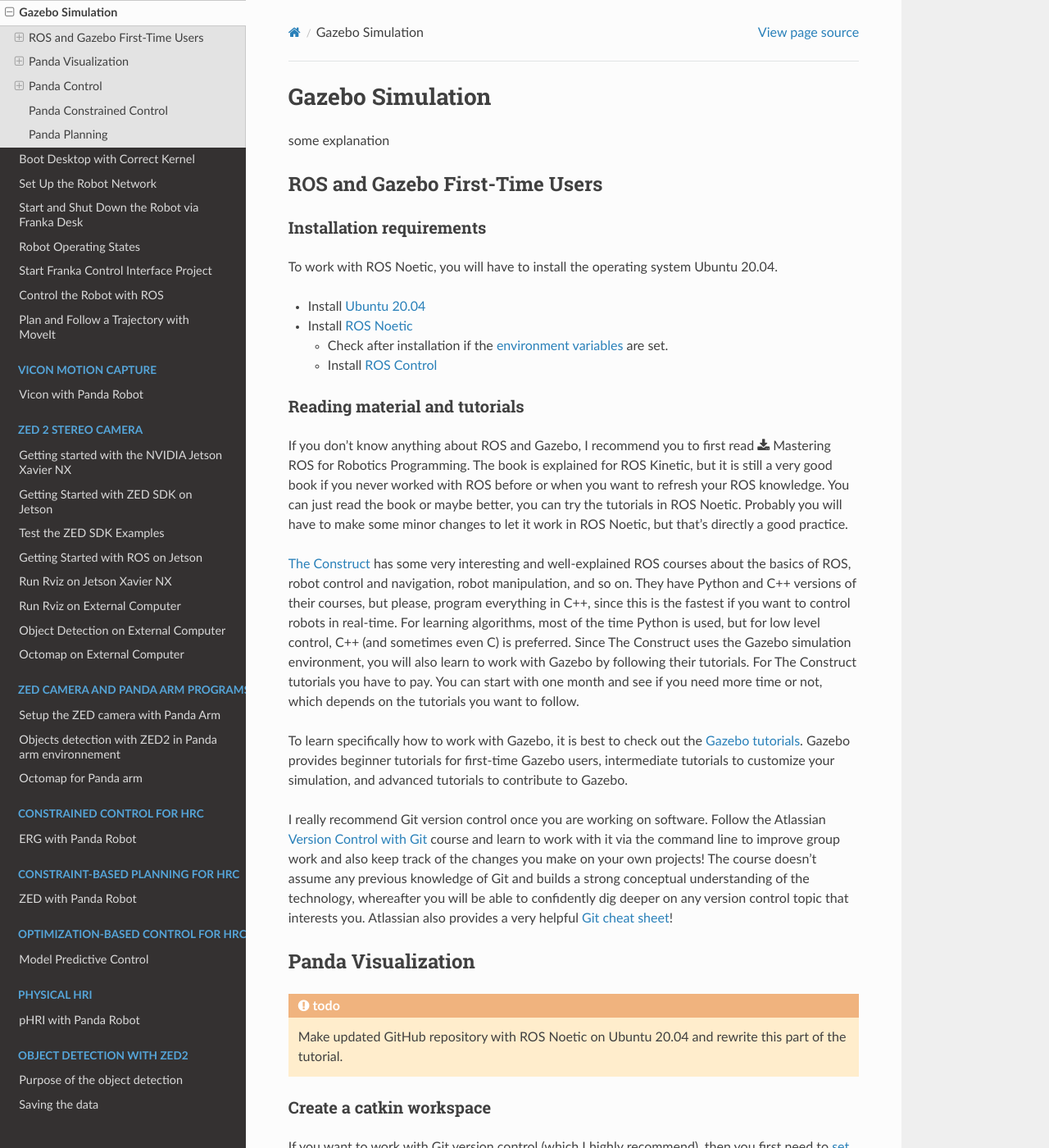
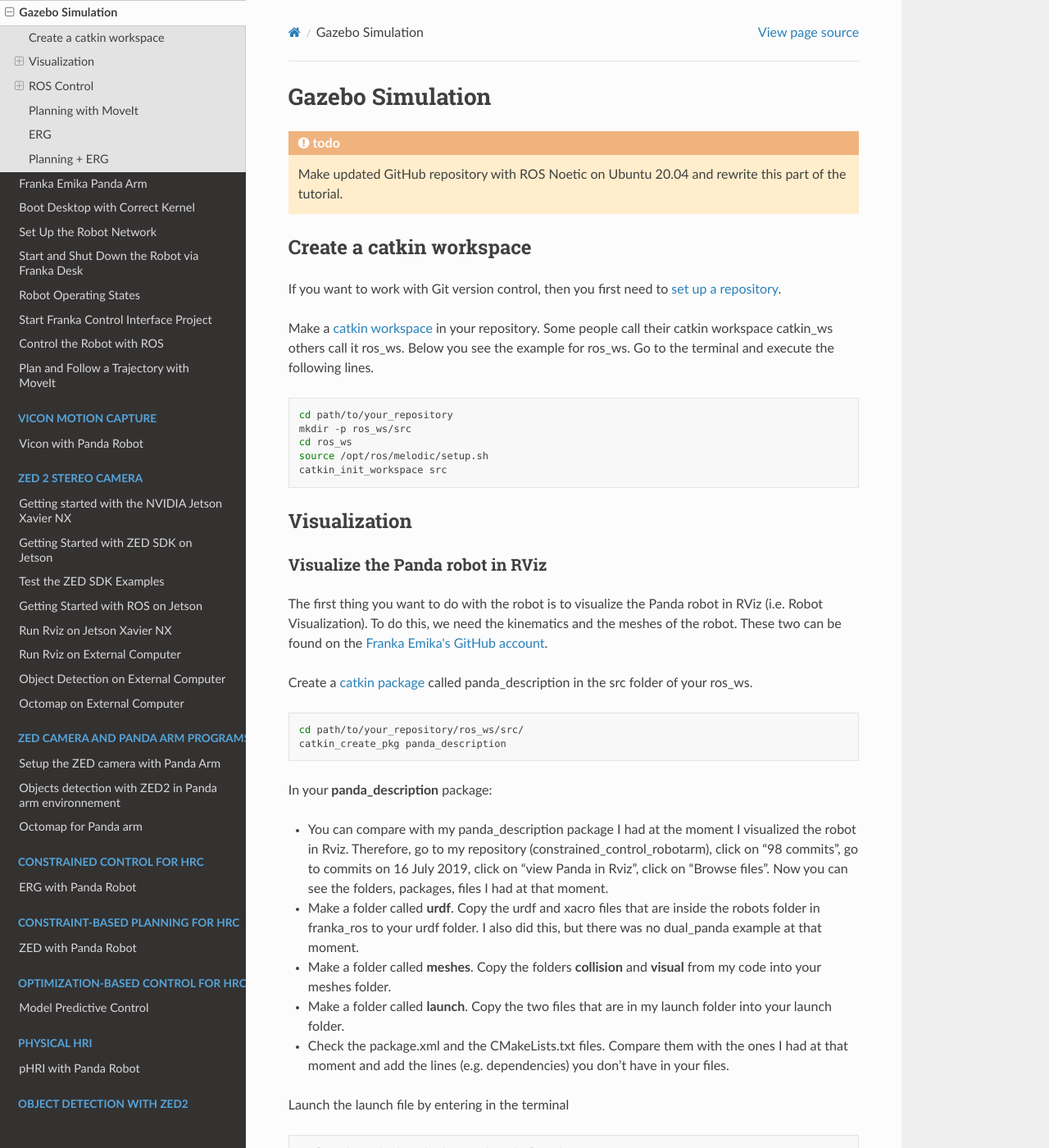
Before and after one commit to kmerckae/panda_safe_hrc_tutorial, a Sphinx documentation site: the page built from source/doc/gazebo_simulation/gazebo_simulation.rst, in a window 1280 px wide and 1400 px high. Shown: the whole window at 82% size. Built offline with Sphinx 7.4.7 and the Read the Docs theme 2.0.0, drawn with Linux system fonts in a browser that asks for light colours; some of the changed text lies outside the part shown.

Commit message:
add gazebo simulation page

```diff
--- a/source/gazebo_panda/gazebo_panda.rst
+++ b/source/doc/gazebo_simulation/gazebo_simulation.rst
@@ -4,94 +4,6 @@ Gazebo Simulation
 .. role:: raw-html(raw)
     :format: html
 
-some explanation
-
-
-.. _ROS_Gazebo_Beginner:
-
-ROS and Gazebo First-Time Users
---------------------------------
-
-Installation requirements
-^^^^^^^^^^^^^^^^^^^^^^^^^^
-
-To work with ROS Noetic, you will have to install the operating system Ubuntu 20.04.
-
-.. |install_ubuntu_20| raw:: html
-
-    <a href="https://ubuntu.com/download/desktop" target="_blank">Ubuntu 20.04</a>
-
-.. |install_ROS_Noetic| raw:: html
-
-    <a href="http://wiki.ros.org/noetic/Installation/Ubuntu" target="_blank">ROS Noetic</a>
-
-.. |InstallingandConfiguringROSEnvironment| raw:: html
-
-    <a href="http://wiki.ros.org/ROS/Tutorials/InstallingandConfiguringROSEnvironment" target="_blank">environment variables</a>
-
-.. |install_ROS_Control| raw:: html
-
-    <a href="http://wiki.ros.org/ros_control" target="_blank">ROS Control</a>
-
-
-
-*  Install |install_ubuntu_20|
-
-*  Install |install_ROS_Noetic|
-
-   *  Check after installation if the |InstallingandConfiguringROSEnvironment| are set.
-
-   *  Install |install_ROS_Control|
-
-Reading material and tutorials
-^^^^^^^^^^^^^^^^^^^^^^^^^^^^^^
-
-If you don't know anything about ROS and Gazebo, I recommend you to first read
-:download:`Mastering ROS for Robotics Programming  <doc/JCACACE-MASTERING_ROS_FOR_ROBOTICS_PROGRAMMING_SECOND_EDITION.pdf>`.
-The book is explained for ROS Kinetic, but it is still a very good book if you never worked with ROS before or when you want to refresh your ROS knowledge.
-You can just read the book or maybe better, you can try the tutorials in ROS Noetic.
-Probably you will have to make some minor changes to let it work in ROS Noetic, but that's directly a good practice.
-
-.. |theconstructsim| raw:: html
-
-    <a href="https://www.theconstructsim.com/robotigniteacademy_learnros/ros-courses-library/" target="_blank">The Construct</a>
-
-|theconstructsim| has some very interesting and well-explained ROS courses about the basics of ROS, robot control and navigation, robot manipulation, and so on.
-They have Python and C++ versions of their courses, but please, program everything in C++, since this is the fastest if you want to control robots in real-time.
-For learning algorithms, most of the time Python is used, but for low level control, C++ (and sometimes even C) is preferred.
-Since The Construct uses the Gazebo simulation environment, you will also learn to work with Gazebo by following their tutorials.
-For The Construct tutorials you have to pay. You can start with one month and see if you need more time or not, which depends on the tutorials you want to follow.
-
-.. |gazebo_sim_tutorials| raw:: html
-
-    <a href="http://gazebosim.org/tutorials" target="_blank">Gazebo tutorials</a>
-
-To learn specifically how to work with Gazebo, it is best to check out the |gazebo_sim_tutorials|.
-Gazebo provides beginner tutorials for first-time Gazebo users, intermediate tutorials to customize your simulation, and advanced tutorials to contribute to Gazebo.
-
-.. |atlassian_git_version_control| raw:: html
-
-    <a href="https://www.coursera.org/learn/version-control-with-git" target="_blank">Version Control with Git</a>
-
-
-I really recommend Git version control once you are working on software.
-Follow the Atlassian |atlassian_git_version_control| course and learn to work with it via the command line
-to improve group work and also keep track of the changes you make on your own projects!
-The course doesn't assume any previous knowledge of Git and builds a strong conceptual understanding of the technology,
-whereafter you will be able to confidently dig deeper on any version control topic that interests you.
-Atlassian also provides a very helpful |atlassian_git_cheat_sheet|!
-
-.. |atlassian_git_cheat_sheet| raw:: html
-
-    <a href="https://www.atlassian.com/git/tutorials/atlassian-git-cheatsheet" target="_blank">Git cheat sheet</a>
-
-
-
-
-.. _Gazebo_Panda_Visualization:
-
-Panda Visualization
-----------------------
 
 .. admonition:: todo
 
@@ -99,13 +11,13 @@ Panda Visualization
 
 
 Create a catkin workspace
-^^^^^^^^^^^^^^^^^^^^^^^^^^
+-------------------------
 
 .. |atlassian_setting_up_a_repository| raw:: html
 
     <a href="https://www.atlassian.com/git/tutorials/setting-up-a-repository" target="_blank">set up a repository</a>
 
-If you want to work with Git version control (which I highly recommend), then you first need to |atlassian_setting_up_a_repository|.
+If you want to work with Git version control, then you first need to |atlassian_setting_up_a_repository|.
 
 .. |ROS_create_a_workspace| raw:: html
 
@@ -148,14 +66,10 @@ In your **panda_description** package:
 *  You can compare with my panda_description package I had at the moment I visualized the robot in Rviz. Therefore, go to my repository (constrained_control_robotarm),
    click on "98 commits", go to commits on 16 July 2019, click on "view Panda in Rviz", click on "Browse files".
    Now you can see the folders, packages, files I had at that moment.
-
 *  Make a folder called **urdf**. Copy the urdf and xacro files that are inside the robots folder in franka_ros to your urdf folder.
    I also did this, but there was no dual_panda example at that moment.
-
 *  Make a folder called **meshes**. Copy the folders **collision** and **visual** from my code into your meshes folder.
-
 *  Make a folder called **launch**. Copy the two files that are in my launch folder into your launch folder.
-
 *  Check the package.xml and the CMakeLists.txt files. Compare them with the ones I had at that moment and add the lines (e.g. dependencies) you don't have in your files.
 
 
@@ -171,7 +85,6 @@ You can move the joints of this Panda robot by the joint_state_publisher GUI.
 .. admonition:: todo
 
 	Show video.
-
 
 
 Visualize the Panda robot in Gazebo
@@ -198,23 +111,16 @@ Now you can see the folders, packages, files I had at that moment.
 *  Adapt the **urdf** folder in your **panda_description** package. (take a look at my files from that moment!)
 
     *  panda_arm_hand.urdf: rigidly fix the base to the Gazebo world
-
     *  hand.xacro: add inertial values
-
     *  panda_arm.xacro: add inertial values + add joint damping
-
     *  panda.gazebo.xacro: new file with gazebo specifications
-
     *  panda_arm_hand.urdf.xacro: include panda.gazebo.xacro
 
 *  Make a catkin package called panda_gazebo in the src folder of your ros_ws.
-
 *  In your **panda_gazebo** package:
 
     *  Make a folder called **worlds**. Create a world file including a ground plane, a light source (sun), and a camera at a certain position and orientation
-
     *  Make a folder called **launch**. Create a launch file.
-
     *  Check the package.xml and the CMakeLists.txt files. Compare them with the ones I had at that moment and add the lines you don't have.
 
 *  Launch the launch file by entering the terminal
@@ -229,20 +135,16 @@ Now you can see the folders, packages, files I had at that moment.
 
 	Show video.
 
-.. note:: In :download:`Dynamic Identification of the Franka Emika Panda Robot with Retrieval of Feasible Parameters Using Penalty-Based Optimization <doc/PandaDynamicIdentification.pdf>`
-          and :download:`its supplementary material <doc/PandaDynamicIdentification_SupplementaryMaterial.pdf>`,
+.. note:: In :download:`Dynamic Identification of the Franka Emika Panda Robot with Retrieval of Feasible Parameters Using Penalty-Based Optimization <PandaDynamicIdentification.pdf>`
+          and :download:`its supplementary material <PandaDynamicIdentification_SupplementaryMaterial.pdf>`,
           the authors identified the dynamic parameters of the Panda robot.
           I implemented them in my code some months ago, check the last version of panda_arm.xacro in panda_description.
 
 
 .. _Gazebo_Panda_Control:
 
-Panda Control
+ROS Control
 -----------------
-
-.. admonition:: todo
-
-	Make updated GitHub repository with ROS Noetic on Ubuntu 20.04 and rewrite this part of the tutorial.
 
 .. |Gazebo_sim_ROS_control| raw:: html
 
@@ -286,15 +185,10 @@ Position control
     *  your **package.xml** file should contain
 
         *  <buildtool_depend>catkin</buildtool_depend>
-
         *  <run_depend>controller_manager</run_depend>
-
         *  <run_depend>joint_state_controller</run_depend>
-
         *  <run_depend>robot_state_publisher</run_depend>
-
         *  <run_depend>effort_controllers</run_depend>
-
         *  <run_depend>roscpp</run_depend>
 
     *  your CMakeLists.txt should contain
@@ -343,11 +235,8 @@ Joint space reference
 In the previous step you based yourself on panda_positioncontrol in joint space:
 
 *  panda_positioncontrol.yaml where the **effort_controllers/JointPositionController** is used (file in panda_control package)
-
 *  panda_positioncontrol_jointspace.cpp  (file in panda_control package)
-
 *  panda_positioncontrol.launch (file in panda_control package)
-
 *  you launched it with:
 
    .. code-block:: bash
@@ -357,11 +246,8 @@ In the previous step you based yourself on panda_positioncontrol in joint space:
 You can also try panda_effortcontrol in joint space, check the following files:
 
 *  panda_effortcontrol.yaml where the **effort_controllers/JointEffortController** is used (file in panda_control package)
-
 *  panda_effortcontrol_jointspace.cpp  (file in panda_control package)
-
 *  panda_effortcontrol.launch (file in panda_control package)
-
 *  you launch it with:
 
    .. code-block:: bash
@@ -378,11 +264,8 @@ Task space reference
 You can also try panda_positioncontrol in task space (therefore you need inverse kinematics function, I used the |orocos_KDL_library| to do this)
 
 *  panda_positioncontrol.yaml where the **effort_controllers/JointPositionController** is used (file in panda_control package)
-
 *  panda_positioncontrol_taskspace.cpp (file in panda_control package)
-
 *  panda_positioncontrol.launch (file in panda_control package)
-
 *  you launch it with:
 
    .. code-block:: bash
@@ -392,11 +275,8 @@ You can also try panda_positioncontrol in task space (therefore you need inverse
 You can also try panda_effortcontrol in task space, check the following files:
 
 *  panda_effortcontrol.yaml where the **effort_controllers/JointEffortController** is used (file in panda_control package)
-
 *  panda_effortcontrol_taskspace.cpp (file in panda_control package)
-
 *  panda_effortcontrol.launch (file in panda_control package)
-
 *  you launch it with:
 
    .. code-block:: bash
@@ -415,22 +295,31 @@ For the programs in task space, I used the |orocos_KDL_library| (since they have
 
 
 
+
+.. _Gazebo_Panda_Planning:
+
+Planning with MoveIt
+----------------------
+
+.. admonition:: todo
+
+	To write with updated GitHub repo.
+
+
 .. _Gazebo_Panda_ERG:
 
-Panda Constrained Control
+ERG
 --------------------------
 
 .. admonition:: todo
 
-	Make updated GitHub repository with ROS Noetic on Ubuntu 20.04 and write this part of the tutorial.
+	To write with updated GitHub repo.
 
+.. _Gazebo_Panda_Planning_ERG:
 
-
-.. _Gazebo_Panda_Planning:
-
-Panda Planning
-----------------------
+Planning + ERG
+--------------------------
 
 .. admonition:: todo
 
-	Make updated GitHub repository with ROS Noetic on Ubuntu 20.04 and write this part of the tutorial.
+	To write with updated GitHub repo.
```
Also changed, not shown: other parts of source/doc/gazebo_simulation/gazebo_simulation.rst (+11 -10 lines), source/doc/panda_arm/panda_arm.rst (added, +54 -0 lines), source/index.rst (+6 -9 lines), 4 other files.
